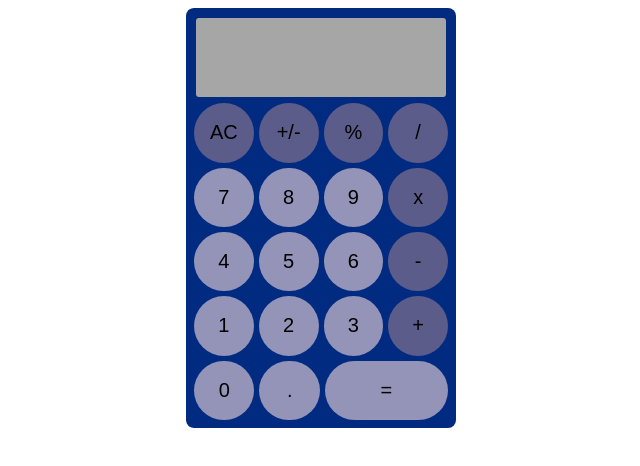
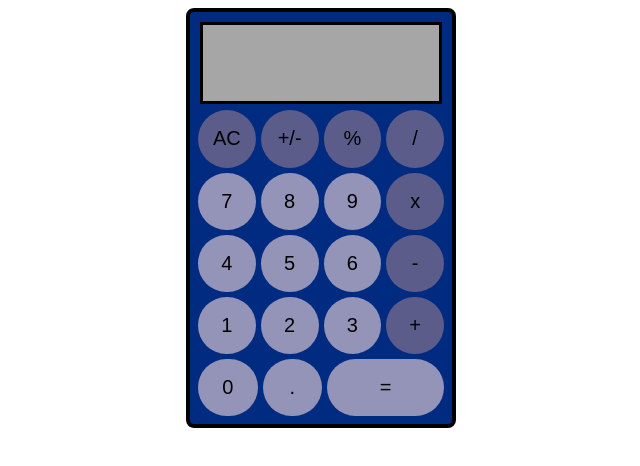
Before and after one commit to Francisco1220/calculator, a plain HTML site: page index.html in a window 1280 px wide. Shown: the whole page, without its empty margins (319-959 px from the left). Drawn offline with Linux system fonts and the light colour scheme.

Commit message:
Add border to display and container

```diff
--- a/style.css
+++ b/style.css
@@ -8,6 +8,7 @@
     background-color: rgb(0, 43, 128);
     border-radius: 8px;
     padding: 8px;
+    border: solid 4px black;
 }
 
 .buttons {
@@ -28,9 +29,9 @@ body {
     margin-bottom: 6px;
     flex-basis: 25%;
     background-color: rgb(166, 166, 166);
-    border-radius: 3px;
     font-size: 30px;
     color: black;
+    border: solid 3px black;
 }
 
 .btn {
@@ -46,6 +47,9 @@ body {
     flex-grow: 7;
 }
 
-#clearBtn, #makeNegBtn, #makePerBtn, .operatorBtn {
+#clearBtn,
+#makeNegBtn,
+#makePerBtn,
+.operatorBtn {
     background-color: rgb(92, 92, 138);
 }
```
